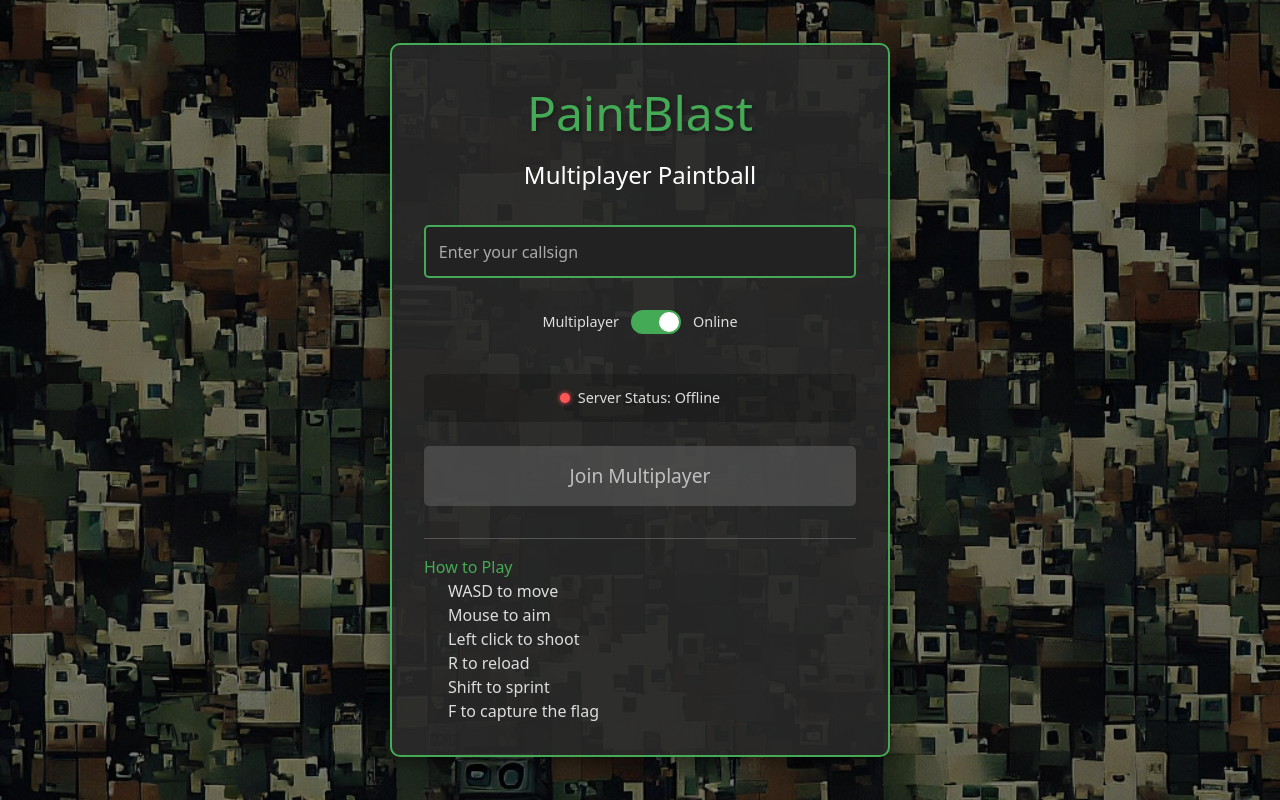
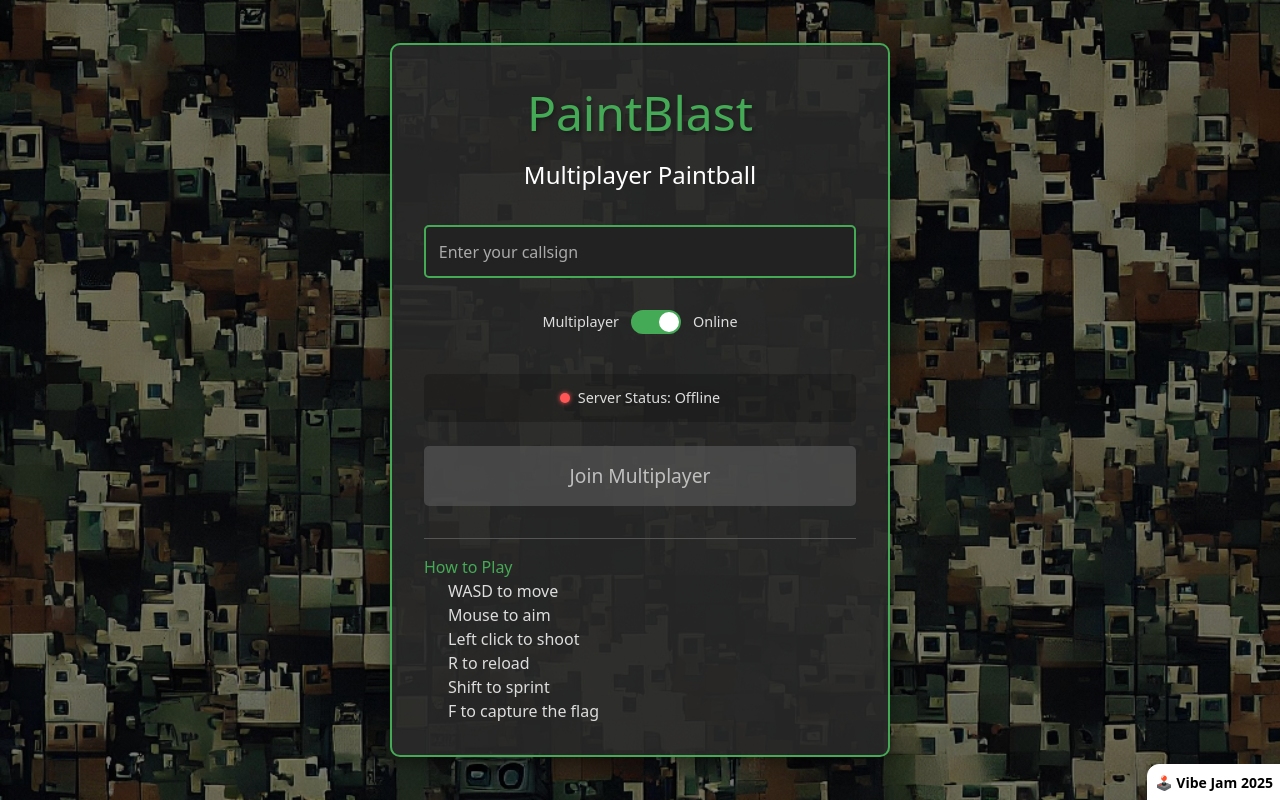
Before and after one commit to luk3mp/paintblast, a Next.js app: page / in a window 1280 px wide. Built offline with nearby package versions, Linux system fonts and the light colour scheme; no server answers.

Commit message:
Add competition badge for Vibe Jam 2025

```diff
--- a/src/app/page.js
+++ b/src/app/page.js
@@ -122,6 +122,28 @@ export default function Home() {
           </div>
         )}
       </main>
+
+      <a
+        target="_blank"
+        href="https://jam.pieter.com"
+        style={{
+          fontFamily: "system-ui, sans-serif",
+          position: "fixed",
+          bottom: "-1px",
+          right: "-1px",
+          padding: "7px",
+          fontSize: "14px",
+          fontWeight: "bold",
+          background: "#fff",
+          color: "#000",
+          textDecoration: "none",
+          zIndex: 10000,
+          borderTopLeftRadius: "12px",
+          border: "1px solid #fff",
+        }}
+      >
+        🕹️ Vibe Jam 2025
+      </a>
     </div>
   );
 }
```
